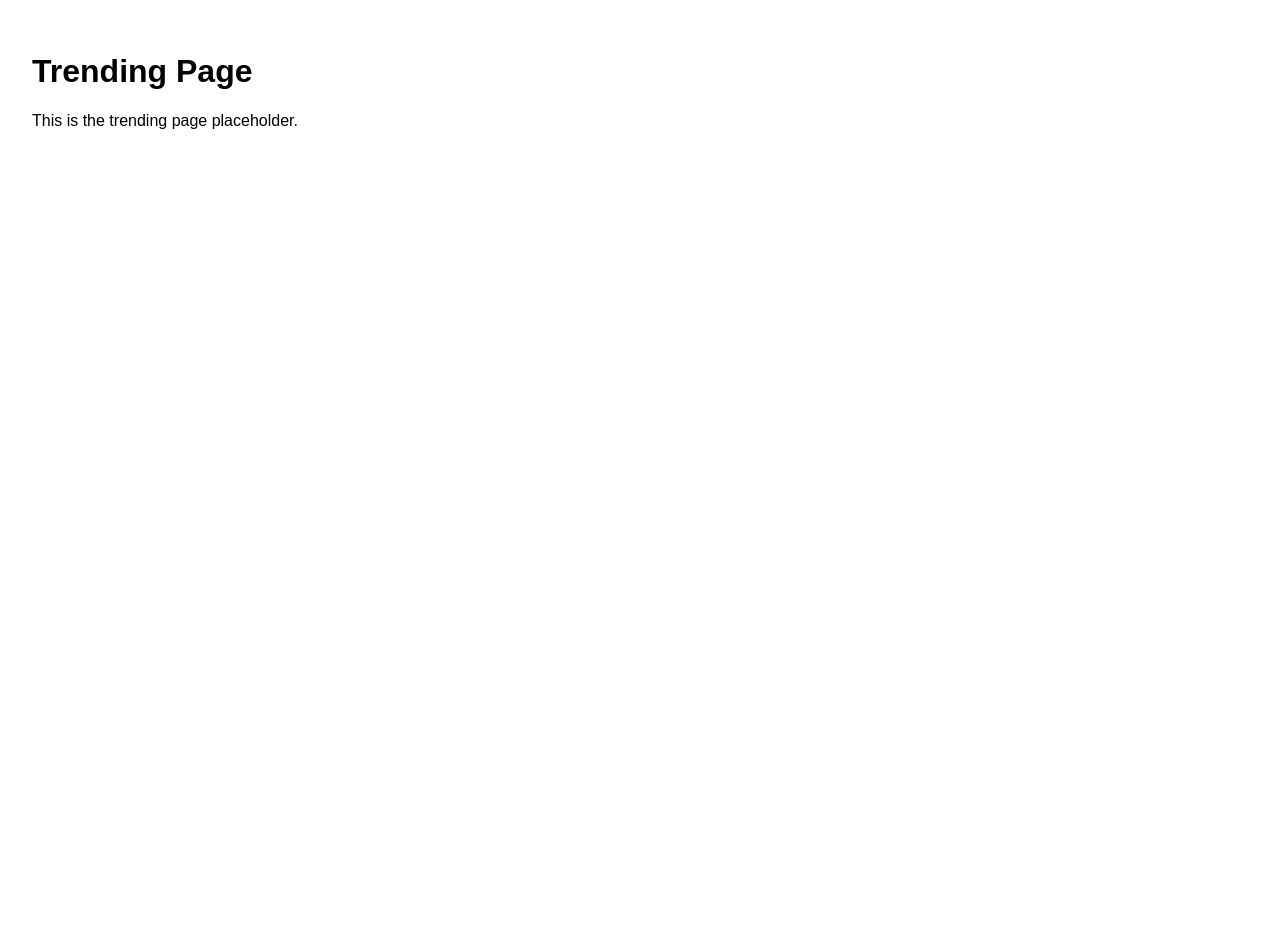
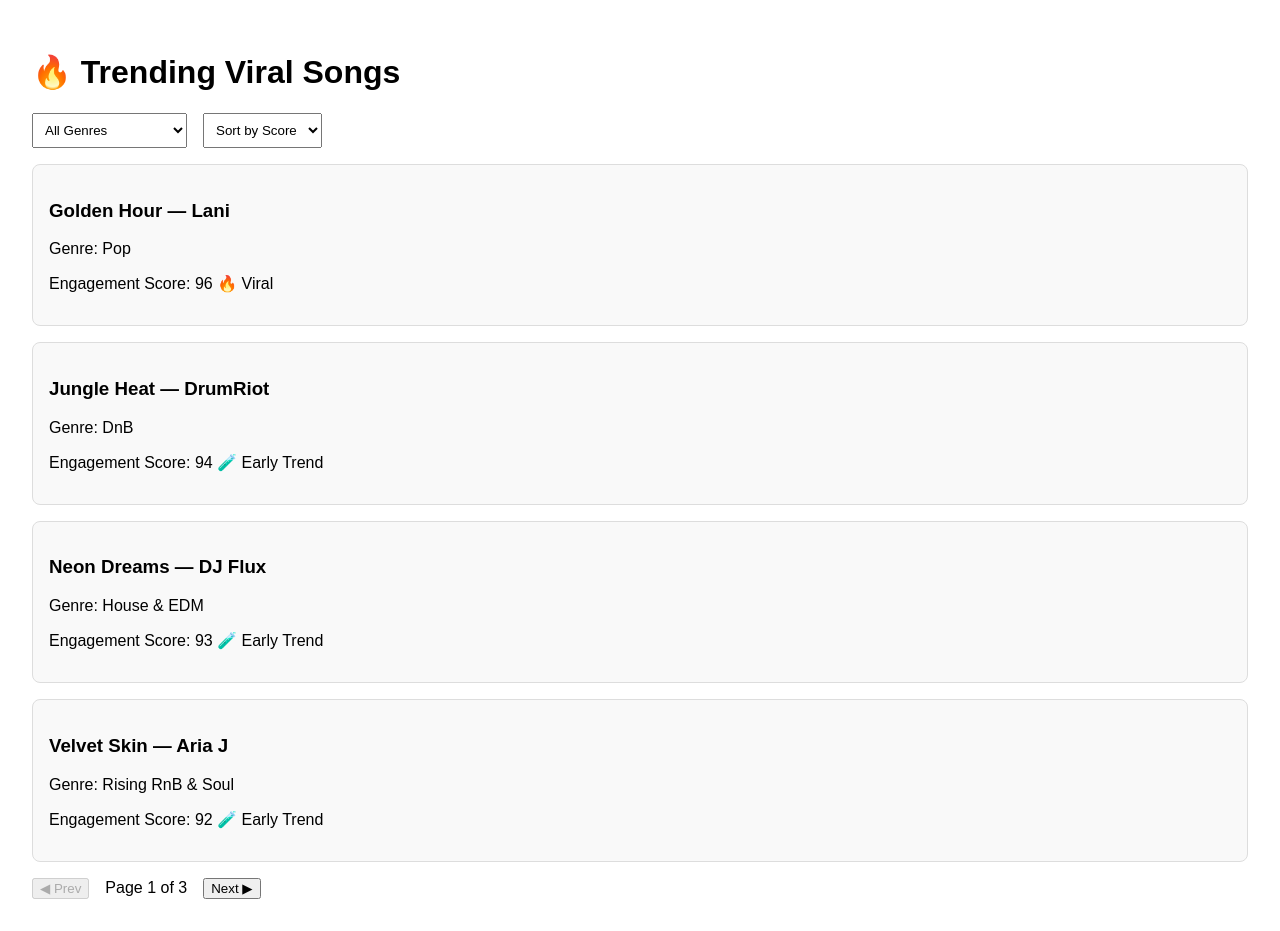
Before and after one commit to Muziqa79/virovyFULL, a Next.js app: page /trending in a window 1280 px wide. Before the commit the page ends 800 px from the top, so only its background shows below. Built offline with nearby package versions, Linux system fonts and the light colour scheme.

Commit message:
Update page.js

```diff
--- a/app/trending/page.js
+++ b/app/trending/page.js
@@ -1,9 +1,125 @@
 "use client";
+import { useState } from "react";
+
+const trendingMock = {
+  "Garage & Bassline": [
+    { title: "Bassline Fever", artist: "LowKey", score: 91 },
+    { title: "Night Shift", artist: "NORA", score: 88 },
+  ],
+  "DnB": [
+    { title: "Jungle Heat", artist: "DrumRiot", score: 94 },
+    { title: "Pulse Roll", artist: "BassCore", score: 89 },
+  ],
+  "Pop": [
+    { title: "Golden Hour", artist: "Lani", score: 96 },
+    { title: "Echo", artist: "Thea Rae", score: 90 },
+  ],
+  "House & EDM": [
+    { title: "Neon Dreams", artist: "DJ Flux", score: 93 },
+    { title: "Rave On", artist: "EchoBit", score: 89 },
+  ],
+  "Emerging Indie Hits": [
+    { title: "Canvas Heart", artist: "Fleur", score: 90 },
+    { title: "Backyard Lights", artist: "June Tide", score: 87 },
+  ],
+  "Rising RnB & Soul": [
+    { title: "Velvet Skin", artist: "Aria J", score: 92 },
+    { title: "Late Night Call", artist: "Zion B", score: 88 },
+  ]
+};
+
+function getBadge(score) {
+  if (score >= 95) return "🔥 Viral";
+  if (score >= 90) return "🧪 Early Trend";
+  return "🟡 Gaining";
+}
+
 export default function TrendingPage() {
+  const [selectedGenre, setSelectedGenre] = useState("All");
+  const [sortBy, setSortBy] = useState("score");
+  const [currentPage, setCurrentPage] = useState(1);
+  const songsPerPage = 4;
+
+  const genres = Object.keys(trendingMock);
+
+  let songsToShow = selectedGenre === "All"
+    ? genres.flatMap((g) => trendingMock[g].map((s) => ({ ...s, genre: g })))
+    : trendingMock[selectedGenre].map((s) => ({ ...s, genre: selectedGenre }));
+
+  songsToShow.sort((a, b) => {
+    if (sortBy === "score") return b.score - a.score;
+    if (sortBy === "title") return a.title.localeCompare(b.title);
+    return 0;
+  });
+
+  const totalPages = Math.ceil(songsToShow.length / songsPerPage);
+  const paginatedSongs = songsToShow.slice(
+    (currentPage - 1) * songsPerPage,
+    currentPage * songsPerPage
+  );
+
   return (
-    <main style={{ padding: '2rem' }}>
-      <h1>Trending Page</h1>
-      <p>This is the trending page placeholder.</p>
+    <main style={{ padding: "2rem" }}>
+      <h1>🔥 Trending Viral Songs</h1>
+
+      <div style={{ display: "flex", gap: "1rem", marginBottom: "1rem" }}>
+        <select
+          value={selectedGenre}
+          onChange={(e) => setSelectedGenre(e.target.value)}
+          style={{ padding: "0.5rem" }}
+        >
+          <option value="All">All Genres</option>
+          {genres.map((genre) => (
+            <option key={genre} value={genre}>{genre}</option>
+          ))}
+        </select>
+
+        <select
+          value={sortBy}
+          onChange={(e) => setSortBy(e.target.value)}
+          style={{ padding: "0.5rem" }}
+        >
+          <option value="score">Sort by Score</option>
+          <option value="title">Sort by Title</option>
+        </select>
+      </div>
+
+      <div>
+        {paginatedSongs.map((song, i) => (
+          <div
+            key={i}
+            style={{
+              padding: "1rem",
+              border: "1px solid #ddd",
+              borderRadius: "8px",
+              marginBottom: "1rem",
+              backgroundColor: "#f9f9f9",
+            }}
+          >
+            <h3>{song.title} — {song.artist}</h3>
+            <p>Genre: {song.genre}</p>
+            <p>Engagement Score: {song.score} <span>{getBadge(song.score)}</span></p>
+          </div>
+        ))}
+      </div>
+
+      <div style={{ marginTop: "1rem" }}>
+        <button
+          disabled={currentPage === 1}
+          onClick={() => setCurrentPage((prev) => prev - 1)}
+          style={{ marginRight: "1rem" }}
+        >
+          ◀ Prev
+        </button>
+        <span>Page {currentPage} of {totalPages}</span>
+        <button
+          disabled={currentPage === totalPages}
+          onClick={() => setCurrentPage((prev) => prev + 1)}
+          style={{ marginLeft: "1rem" }}
+        >
+          Next ▶
+        </button>
+      </div>
     </main>
   );
 }
```
